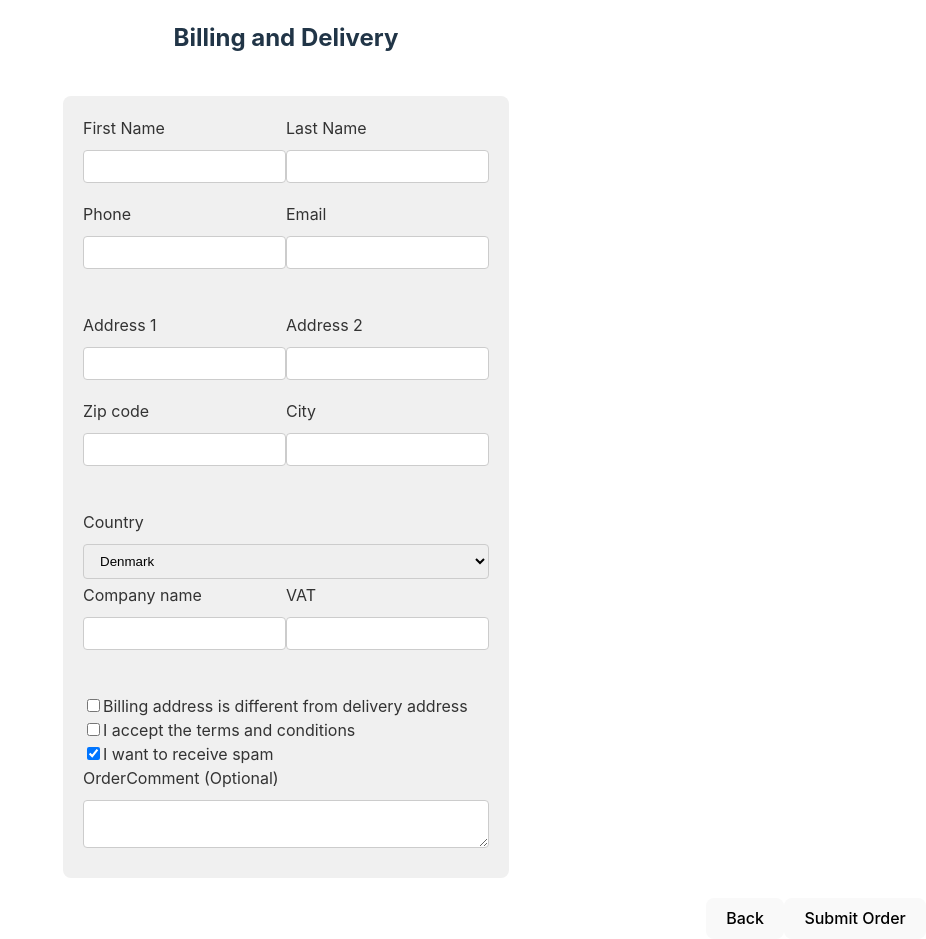
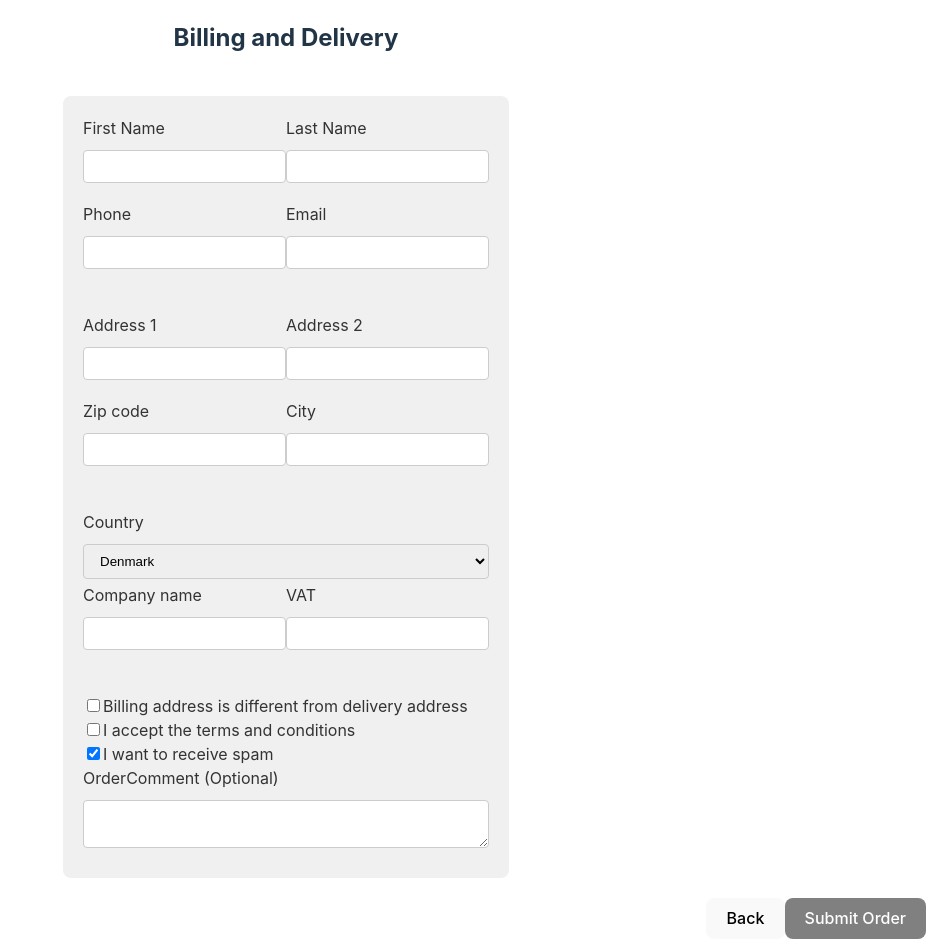
Before and after one commit to MagnusStarkadOttosen/02363FrontEndProject, a React (Vite) app: page /billing in a window 1280 px wide. Shown: the whole page, without its empty margins (354-1280 px from the left). Built offline with nearby package versions, Linux system fonts and the light colour scheme.

Commit message:
Call To action

```diff
--- a/src/components/billingAndDelivery.tsx
+++ b/src/components/billingAndDelivery.tsx
@@ -153,6 +153,11 @@ const BillingAndDelivery: React.FC = () => {
             });
         }
     }, [formState.orderEmail, dispatch]);
+
+    const getButtonClasses = () => {
+        if (formState.isLoading) return "button-disabled";
+        return formState.isTermsAccepted ? "button-active" : "button-default";
+    };
 
     return (
         <form onSubmit={handleSubmit}>
@@ -312,7 +317,7 @@ const BillingAndDelivery: React.FC = () => {
             <div style={{ display: "flex", justifyContent: "end", width: "100%", marginRight: "10px" }}>
                 <button type="button" onClick={handleBack}>Back</button>
                 {/*<button type="button" onClick={handleNext}>Next</button>*/}
-                <button type="submit" disabled={formState.isLoading}>Submit Order</button>
+                <button type="submit" className={getButtonClasses()} disabled={formState.isLoading}>Submit Order</button>
                 {formState.isLoading && <div className="loader"></div>}
             </div>
         </form>
--- a/src/styles/BillingAndDelivery.css
+++ b/src/styles/BillingAndDelivery.css
@@ -64,3 +64,25 @@
 .error-message.shown {
     visibility: visible;
 }
+
+/* Button default state, possibly grey or a neutral color */
+.button-default {
+    background-color: grey;
+    color: white;
+    border: none;
+    padding: 10px 20px;
+    cursor: pointer;
+}
+
+/* Button active state when terms are accepted */
+.button-active {
+    background-color: green;
+    color: white;
+}
+
+/* Button disabled state during loading or other conditions */
+.button-disabled {
+    background-color: #ccc;
+    color: #666;
+    cursor: not-allowed;
+}
```
